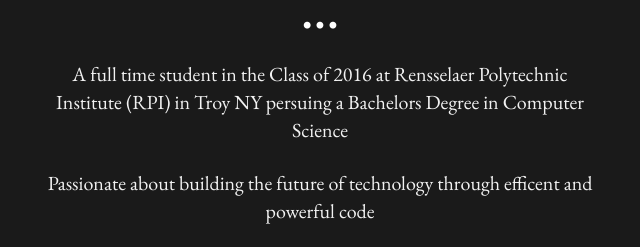
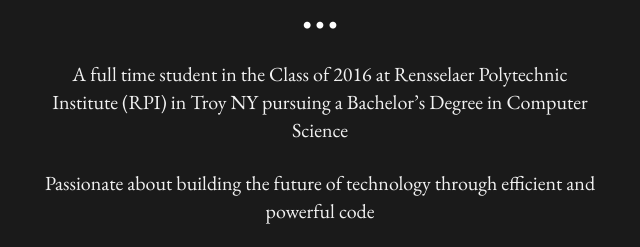
Before and after one commit to astonshane/astonshane.github.io, a plain HTML site: page index.html in a window 1280 px wide. Shown: the part 814-1061 px from the top of the page, 320-960 px from the left. Drawn offline with nearby package versions, Linux system fonts and the light colour scheme.

Commit message:
Fixed spelling errors

```diff
--- a/index.html
+++ b/index.html
@@ -62,8 +62,8 @@
 
 				<!-- INTRO INFORMATIO-->
 				<div class="col-lg-6 col-lg-offset-3">
-					<p>A full time student in the Class of 2016 at Rensselaer Polytechnic Institute (RPI) in Troy NY persuing a Bachelors Degree in Computer Science</p>
-					<p>Passionate about building the future of technology through efficent and powerful code</p>
+					<p>A full time student in the Class of 2016 at Rensselaer Polytechnic Institute (RPI) in Troy NY pursuing a Bachelor’s Degree in Computer Science</p>
+					<p>Passionate about building the future of technology through efficient and powerful code</p>
 					<p>Experienced with C++, Python, Go, Lua, HTML, and CSS</p>
 					<p>
 						<a href="https://www.dropbox.com/s/n2x9rv3cxqb8rr0/resume_fall_2014.docx"> <button type="button" class="btn btn-warning">View and Download my full résumé</button> </a>
```
